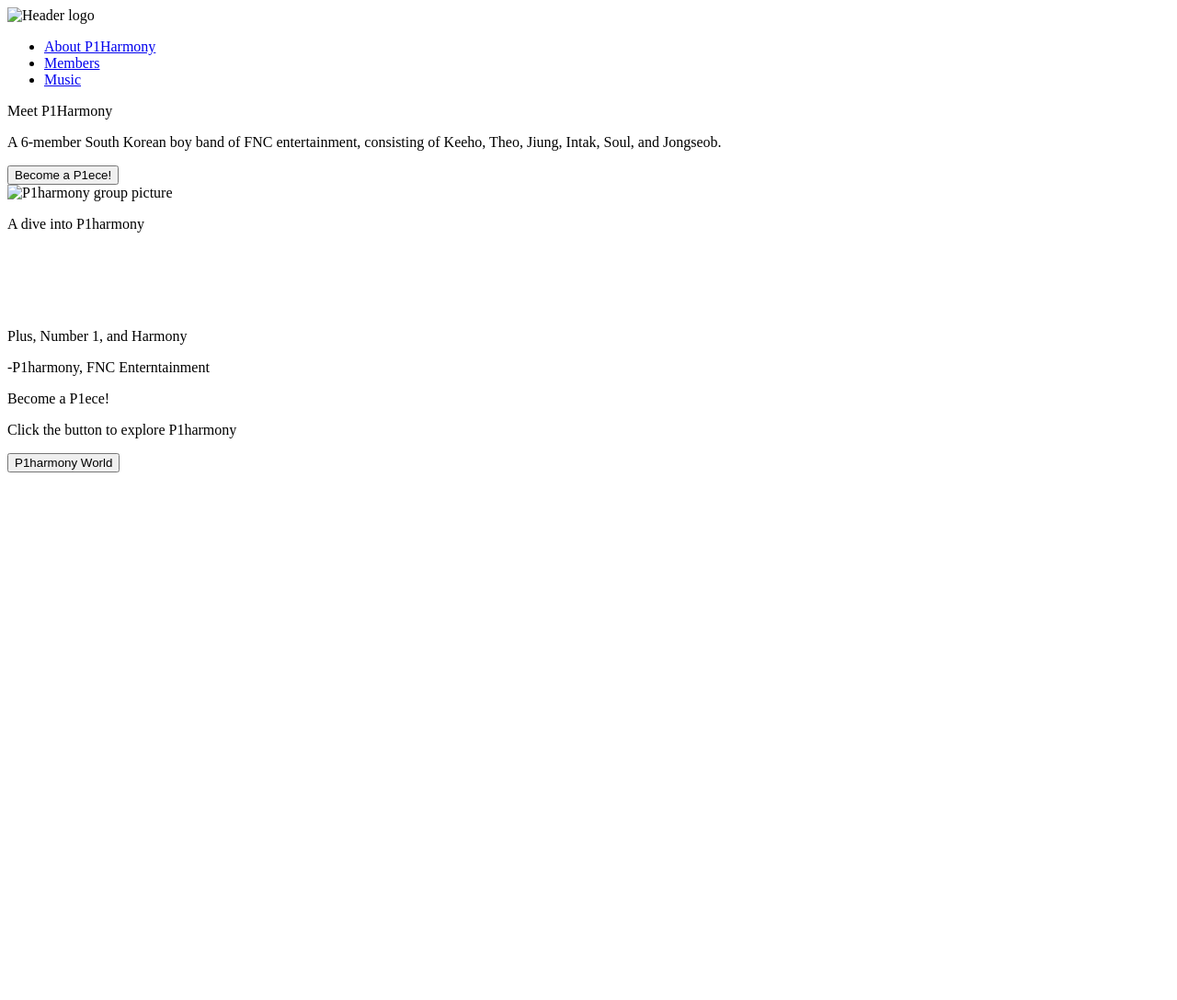
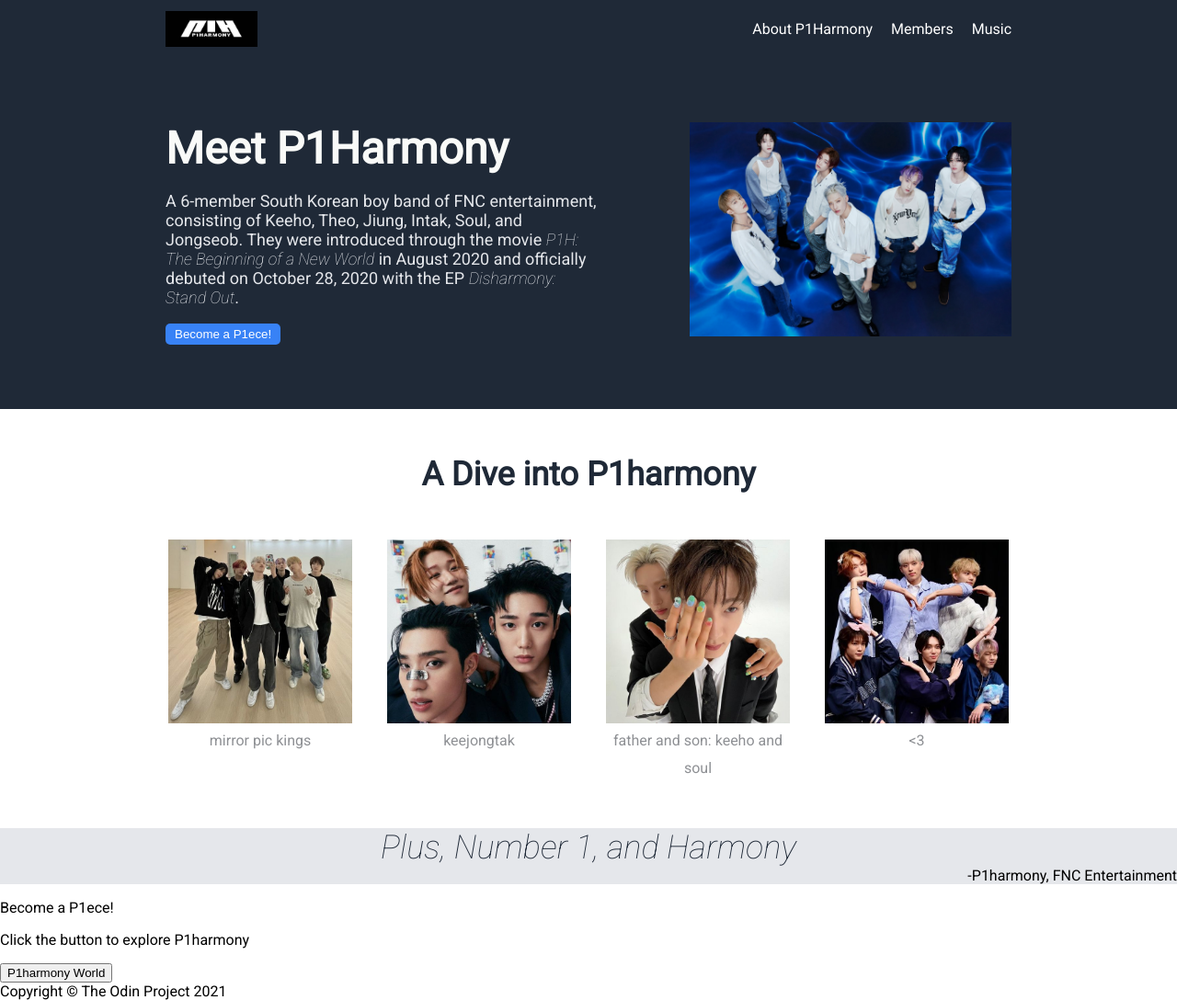
Before and after one commit to colleensvelasco/odinlandingpage, a plain HTML site: page index.html in a window 1280 px wide. Shown: the whole page at 92% size. Before the commit the page ends 800 px from the top, so only its background shows below. Drawn offline with Linux system fonts and the light colour scheme.

Commit message:
odinlandingpage

```diff
--- a/index.html
+++ b/index.html
@@ -3,61 +3,75 @@
 
 <head>
     <link rel="stylesheet" href="styles.css">
+    <meta http-equiv="X-UA-Compatible" content="IE=edge">
+    <meta name="viewport" content="width=device-width, initial-scale=1.0">
+    <title>P1Harmony</title>
 </head>
 
 <body>
     <div class="header">
-        <img src="" alt="Header logo">
+        <img src="./images/p1logo.jpg" alt="P1harmony logo" class="p1-logo">
         <ul>
             <li><a href="#">About P1Harmony</a></li>
             <li><a href="#">Members</a></li>
             <li><a href="#">Music</a></li>
         </ul>
     </div>
+
     <div class="Welcome">
         <div class="left-welcome">
             <p class="meet">Meet P1Harmony</p>
-            <p>A 6-member South Korean boy band of FNC entertainment, consisting of Keeho, Theo, Jiung,
-                Intak, Soul, and Jongseob.
+            <p class="team-intro">A 6-member South Korean boy band of FNC entertainment, consisting of Keeho, Theo, Jiung,
+                Intak, Soul, and Jongseob. They were introduced through the movie <span style="font-style: italic;">P1H: The Beginning of a New World</span> in August 2020 and officially
+                debuted on October 28, 2020 with the EP <span style="font-style: italic;">Disharmony: Stand Out</span>.
             </p>
-            <button>
+            <button class="p1ece-button">
                 Become a P1ece!
             </button>
         </div>
-        <img src="" alt="P1harmony group picture">
+        <img src="./images/p1harmonygroup.jpg" alt="P1harmony group picture" class="group-pic">
     </div>
+
     <div class="middle">
-        <p>A dive into P1harmony</p>
+        <div class="divein">A Dive into P1harmony</div>
         <div class="image-container">
             <div class="item">
-                <img src="" alt="">
-                <div class="text"></div>
+                <img src="./images/p1mirror.jpg" alt="P1harmony mirror picture">
+                <div class="text">mirror pic kings</div>
             </div>
             <div class="item">
-                <img src="" alt="">
-                <div class="text"></div>
+                <img src="./images/p1part.jpg" alt="P1harmony Jongseob Keeho and Intak">
+                <div class="text">keejongtak</div>
             </div>
             <div class="item">
-                <img src="" alt="">
-                <div class="text"></div>
+                <img src="./images/keesoul.jpg" alt="P1harmony Keeho and Soul">
+                <div class="text">father and son: keeho and soul</div>
             </div>
             <div class="item">
-                <img src="" alt="">
-                <div class="text"></div>
+                <img src="./images/p1heart.jpg" alt="P1harmony making a heart on stage">
+                <div class="text"><3</div>
             </div>
+
         </div>
     </div>
-    <div class="quote">
-        <p>Plus, Number 1, and Harmony</p>
-        <p class="speaker-tag">-P1harmony, FNC Enterntainment</p>
-    </div>
-    <div class="footer">
+
+    <div class="quote-container">
+        <div class="quote">Plus, Number 1, and Harmony</div>
+        <div class="speaker-tag">-P1harmony, FNC Entertainment</div>
+        </div>
+
+
+    <div class="ending">
         <div class="blue-box">
             <p class="join-us">Become a P1ece!</p>
             <p class="join-us-info">Click the button to explore P1harmony</p>
             <button class="P1World">P1harmony World</button>
         </div>
     </div>
+
+    <div class="footer">
+        Copyright © The Odin Project 2021
+    </div>
 </body>
 
 </html>
--- a/styles.css
+++ b/styles.css
@@ -0,0 +1,128 @@
+@import url('https://fonts.googleapis.com/css2?family=DM+Sans&family=DM+Serif+Display&family=Poppins:wght@200&family=Roboto:ital,wght@0,400;1,100&display=swap');
+
+body {
+    margin: 0;
+    font-family: Roboto;
+
+}
+
+img {
+    width: 200px;
+    height: 200px;
+  }
+
+.p1-logo {
+    height: 100%;
+    width: 100px;
+}
+.group-pic {
+    height: 100%;
+    width: 350px;
+}
+
+
+
+.header {
+    background: #1f2937;
+    display: flex;
+    align-items: center;
+    justify-content: space-between;
+    padding: 6px 180px;
+
+}
+
+ul {
+    display: flex;
+    gap: 20px;
+    list-style-type: none;
+}
+
+a {
+    text-decoration: none;
+    color: white;
+}
+
+
+
+.Welcome {
+    background-color: #1f2937;
+    display: flex;
+    align-content: center;
+    gap: 100px;
+    padding: 70px 180px;
+}
+.meet {
+    font-weight: 800;
+    font-size: 48px;
+    color: #f9faf8;
+    margin: 0;
+}
+
+.team-intro {
+    font-size: 18px;
+    color: #E5E7EB;
+}
+
+.p1ece-button {
+    color: white;
+    background-color: #3882F6;
+    border-style: hidden;
+    padding: 4px 10px;
+    border-radius: 5px;
+}
+
+.middle {
+    display: flex;
+    flex-direction: column;
+    gap: 50px;
+    padding: 50px;
+}
+
+.divein {
+    text-align: center;
+    font-size: 36px;
+    font-weight: 800;
+    color: #1f2937;
+}
+
+.image-container {
+    display: flex;
+    justify-content: center;
+    gap: 38px;
+}
+
+.item {
+    max-width: 200px;
+    text-align: center;
+}
+
+.text  {
+    color: #8e9094;
+    line-height: 30px;
+}
+
+
+
+
+.quote-container {
+    background-color: #E5E7EB;
+}
+
+.quote {
+    text-align: center;
+    font-size: 36px;
+    font-style: italic;
+    font-weight: 100;
+    color:  #1f2937;
+
+}
+
+.speaker-tag {
+    text-align: right;
+}
+
+
+
+.ending {
+    background-color: white;
+}
```
Also changed, not shown: images/keesoul.jpg (added), images/p1harmonygroup.jpg (added), images/p1heart.jpg (added), images/p1logo.jpg (added), images/p1mirror.jpg (added), images/p1part.jpg (added).
